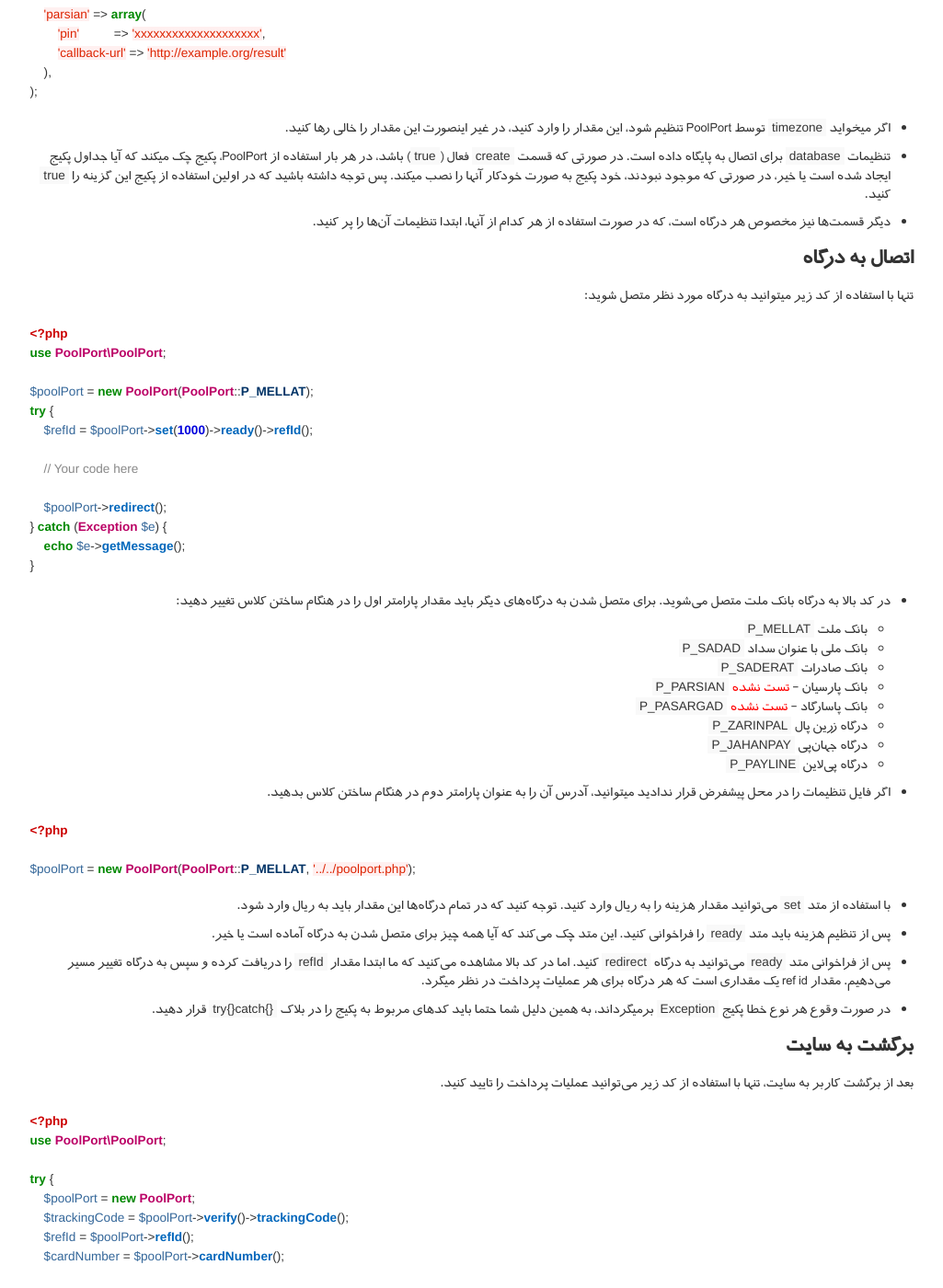
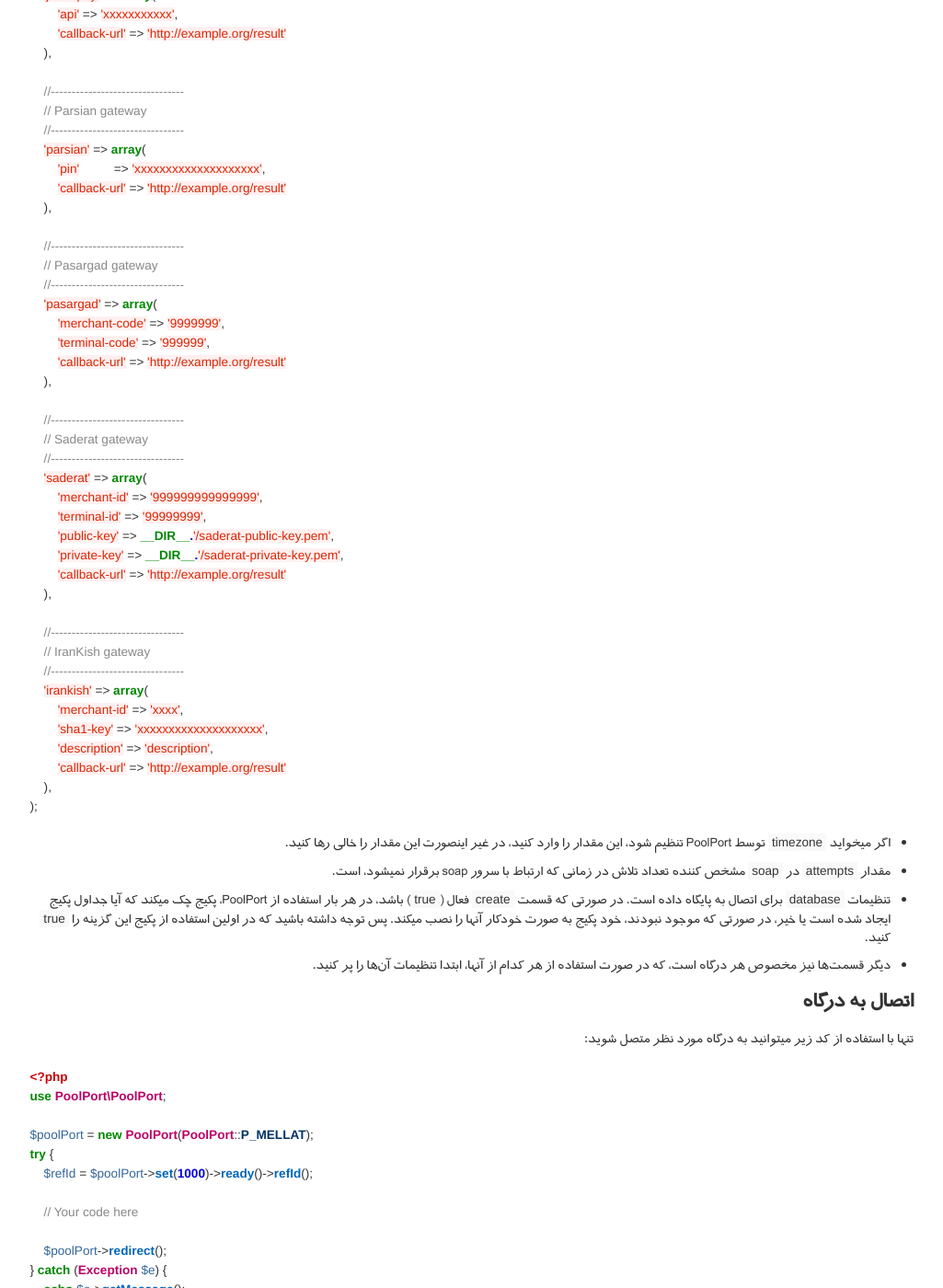
Before and after one commit to PoolPort/PoolPort.github.io, a Jekyll site: the page built from _posts/2015-10-02-version-3.md, in a window 1280 px wide and 1400 px high, scrolled down 1991 px. Shown: the whole window at 92% size, without its empty margins (32-1057 px from the left). Built offline with Jekyll 4.4.1, drawn with Linux system fonts in a browser that asks for light colours; Markdown is read by kramdown in place of the engine named in the settings; some of the changed text lies outside the part shown.

Commit message:
Update for v3.3.0

````diff
--- a/_posts/2015-10-02-version-3.md
+++ b/_posts/2015-10-02-version-3.md
@@ -32,6 +32,13 @@ return array(
     // If you want PoolPort not set timezone, just leave it empty
     //--------------------------------
     'timezone' => 'Asia/Tehran',
+
+    //--------------------------------
+    // Soap configuration
+    //--------------------------------
+    'soap' => array(
+        'attempts' => 2 // Attempts if soap connection is fail
+    ),
 
     //--------------------------------
     // Database configuration
@@ -100,10 +107,42 @@ return array(
         'pin'          => 'xxxxxxxxxxxxxxxxxxxx',
         'callback-url' => 'http://example.org/result'
     ),
+
+    //--------------------------------
+    // Pasargad gateway
+    //--------------------------------
+    'pasargad' => array(
+        'merchant-code' => '9999999',
+        'terminal-code' => '999999',
+        'callback-url' => 'http://example.org/result'
+    ),
+
+    //--------------------------------
+    // Saderat gateway
+    //--------------------------------
+    'saderat' => array(
+        'merchant-id' => '999999999999999',
+        'terminal-id' => '99999999',
+        'public-key' => __DIR__.'/saderat-public-key.pem',
+        'private-key' => __DIR__.'/saderat-private-key.pem',
+        'callback-url' => 'http://example.org/result'
+    ),
+
+    //--------------------------------
+    // IranKish gateway
+    //--------------------------------
+    'irankish' => array(
+        'merchant-id' => 'xxxx',
+        'sha1-key' => 'xxxxxxxxxxxxxxxxxxxx',
+        'description' => 'description',
+        'callback-url' => 'http://example.org/result'
+    ),
 );
 ```
 
 * اگر میخواید ```timezone``` توسط PoolPort تنظیم شود، این مقدار را وارد کنید، در غیر اینصورت این مقدار را خالی رها کنید.
+
+* مقدار ```attempts``` در ```soap``` مشخص کننده تعداد تلاش در زمانی که ارتباط با سرور soap برقرار نمیشود، است.
 
 * تنظیمات ```database``` برای اتصال به پایگاه داده است. در صورتی که قسمت ```create``` فعال (```true```) باشد، در هر بار استفاده از PoolPort، پکیج چک میکند که آیا جداول پکیج ایجاد شده است یا خیر، در صورتی که موجود نبودند، خود پکیج به صورت خودکار آنها را نصب میکند. پس توجه داشته باشید که در اولین استفاده از پکیج این گزینه را ```true``` کنید.
 
@@ -139,6 +178,7 @@ try {
     * درگاه زرین پال ```P_ZARINPAL```
     * درگاه جهان‌پی ```P_JAHANPAY```
     * درگاه پی‌لاین ```P_PAYLINE```
+    * درگاه ایران کیش ```P_IRANKISH```
 
 * اگر فایل تنظیمات را در محل پیشفرض قرار ندادید میتوانید، آدرس آن را به عنوان پارامتر دوم در هنگام ساختن کلاس بدهید.
 
````
Also changed, not shown: _posts/2015-03-20-changelog.md (+4 -0 lines), index.md (+1 -0 lines), 5 other files.
